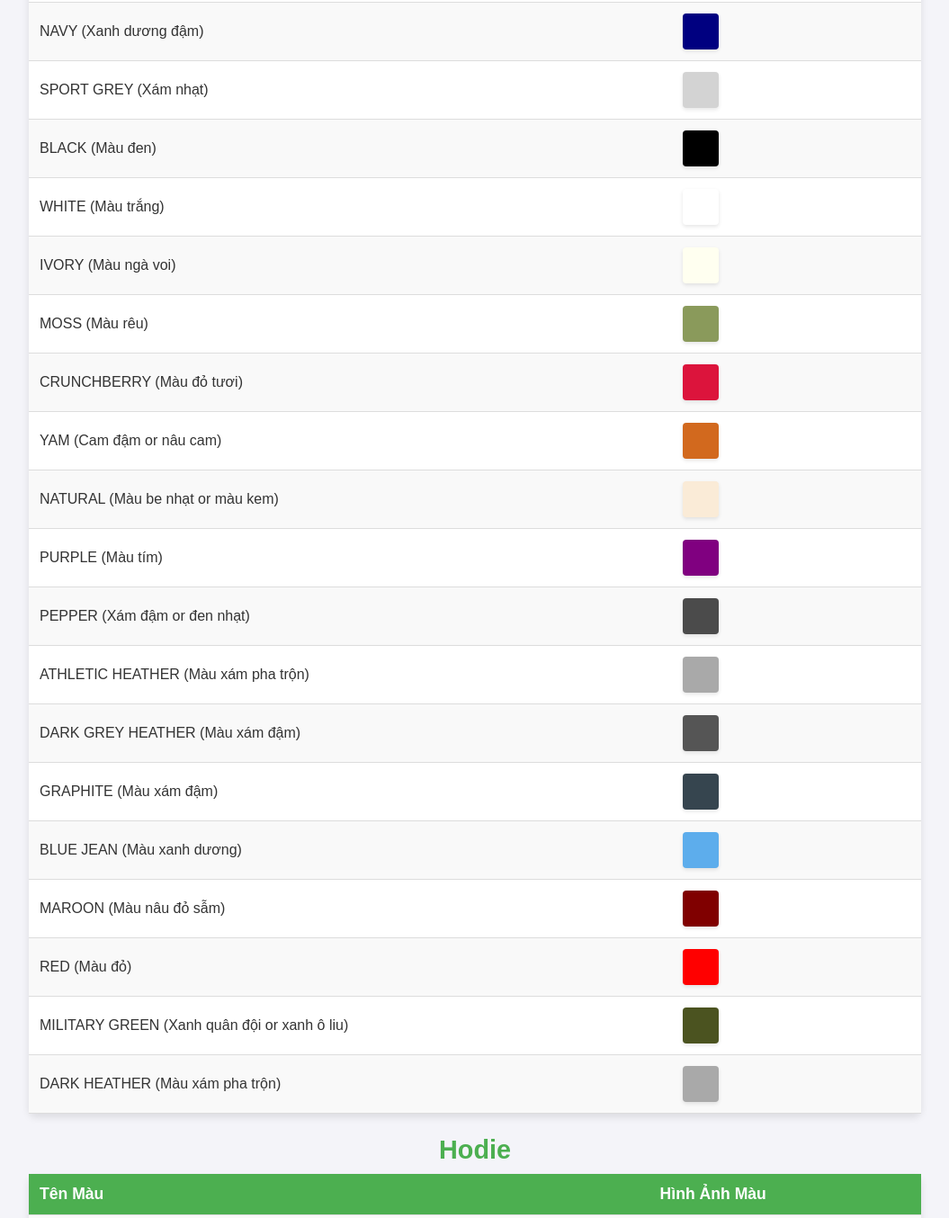
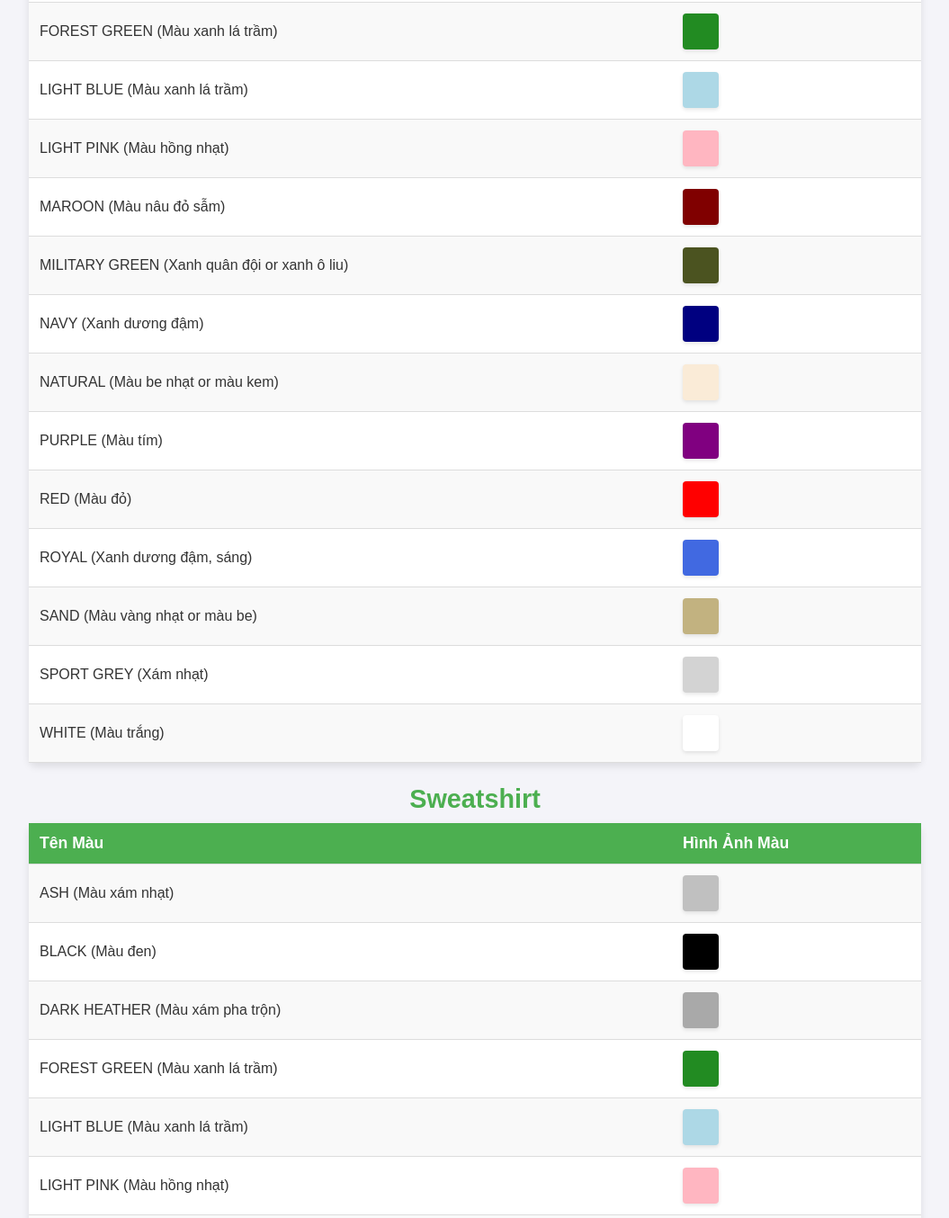
Before and after one commit to Tuannc37/test-new, a plain HTML site: page index.html in a window 1280 px wide. Shown: the part 453-1807 px from the top of the page at 90% size, without its empty margins (112-1167 px from the left). Drawn offline with Linux system fonts and the light colour scheme.

Commit message:
Update index.html

```diff
--- a/index.html
+++ b/index.html
@@ -99,92 +99,132 @@
             <td><div class="color-box" style="background-color: #C0C0C0;"></div></td>
         </tr>
         <tr>
-            <td>GREY (Màu xám nhạt)</td>
-            <td><div class="color-box" style="background-color: #BEBEBE;"></div></td>
+            <td>BLACK (Màu đen)</td>
+            <td><div class="color-box" style="background-color: #000000;"></div></td>
         </tr>
         <tr>
             <td>CHARCOAL (Màu xám đậm)</td>
             <td><div class="color-box" style="background-color: #36454F;"></div></td>
         </tr>
         <tr>
+            <td>DARK HEATHER (Màu xám pha trộn)</td>
+            <td><div class="color-box" style="background-color: #A9A9A9;"></div></td>
+        </tr>
+        <tr>
+            <td>FOREST GREEN (Màu xanh lá trầm)</td>
+            <td><div class="color-box" style="background-color: #228B22;"></div></td>
+        </tr>
+        <tr>
+            <td>LIGHT BLUE (Màu xanh lá trầm)</td>
+            <td><div class="color-box" style="background-color: #ADD8E6;"></div></td>
+        </tr>
+        <tr>
             <td>LIGHT PINK (Màu hồng nhạt)</td>
             <td><div class="color-box" style="background-color: #FFB6C1;"></div></td>
         </tr>
         <tr>
+            <td>MAROON (Màu nâu đỏ sẫm)</td>
+            <td><div class="color-box" style="background-color: #800000;"></div></td>
+        </tr>
+        <tr>
+            <td>MILITARY GREEN (Xanh quân đội or xanh ô liu)</td>
+            <td><div class="color-box" style="background-color: #4B5320;"></div></td>
+        </tr>
+         <tr>
             <td>NAVY (Xanh dương đậm)</td>
             <td><div class="color-box" style="background-color: #000080;"></div></td>
+        </tr>
+        <tr>
+            <td>NATURAL (Màu be nhạt or màu kem)</td>
+            <td><div class="color-box" style="background-color: #FAEBD7;"></div></td>
+        </tr>
+         <tr>
+            <td>PURPLE (Màu tím)</td>
+            <td><div class="color-box" style="background-color: #800080;"></div></td>
+        </tr>
+         <tr>
+            <td>RED (Màu đỏ)</td>
+            <td><div class="color-box" style="background-color: #FF0000;"></div></td>
+        </tr>
+        <tr>
+            <td>ROYAL (Xanh dương đậm, sáng)</td>
+            <td><div class="color-box" style="background-color: #4169E1;"></div></td>
+        </tr>
+        <tr>
+            <td>SAND (Màu vàng nhạt or màu be)</td>
+            <td><div class="color-box" style="background-color: #C2B280;"></div></td>
         </tr>
         <tr>
             <td>SPORT GREY (Xám nhạt)</td>
             <td><div class="color-box" style="background-color: #D3D3D3;"></div></td>
         </tr>
         <tr>
+            <td>WHITE (Màu trắng)</td>
+            <td><div class="color-box" style="background-color: #FFFFFF;"></div></td>
+        </tr>
+    </table>
+
+    <h2>Sweatshirt</h2>
+    <table>
+        <tr>
+            <th>Tên Màu</th>
+            <th>Hình Ảnh Màu</th>
+        </tr>
+        <tr>
+            <td>ASH (Màu xám nhạt)</td>
+            <td><div class="color-box" style="background-color: #C0C0C0;"></div></td>
+        </tr>
+        <tr>
             <td>BLACK (Màu đen)</td>
             <td><div class="color-box" style="background-color: #000000;"></div></td>
         </tr>
         <tr>
-            <td>WHITE (Màu trắng)</td>
-            <td><div class="color-box" style="background-color: #FFFFFF;"></div></td>
-        </tr>
-        <tr>
-            <td>IVORY (Màu ngà voi)</td>
-            <td><div class="color-box" style="background-color: #FFFFF0;"></div></td>
-        </tr>
-        <tr>
-            <td>MOSS (Màu rêu)</td>
-            <td><div class="color-box" style="background-color: #8A9A5B;"></div></td>
-        </tr>
-        <tr>
-            <td>CRUNCHBERRY (Màu đỏ tươi)</td>
-            <td><div class="color-box" style="background-color: #DC143C;"></div></td>
-        </tr>
-        <tr>
-            <td>YAM (Cam đậm or nâu cam)</td>
-            <td><div class="color-box" style="background-color: #D2691E;"></div></td>
-        </tr>
-        <tr>
-            <td>NATURAL (Màu be nhạt or màu kem)</td>
-            <td><div class="color-box" style="background-color: #FAEBD7;"></div></td>
-        </tr>
-        <tr>
-            <td>PURPLE (Màu tím)</td>
-            <td><div class="color-box" style="background-color: #800080;"></div></td>
-        </tr>
-        <tr>
-            <td>PEPPER (Xám đậm or đen nhạt)</td>
-            <td><div class="color-box" style="background-color: #4B4B4B;"></div></td>
-        </tr>
-        <tr>
-            <td>ATHLETIC HEATHER (Màu xám pha trộn)</td>
+            <td>DARK HEATHER (Màu xám pha trộn)</td>
             <td><div class="color-box" style="background-color: #A9A9A9;"></div></td>
         </tr>
         <tr>
-            <td>DARK GREY HEATHER (Màu xám đậm)</td>
-            <td><div class="color-box" style="background-color: #555555;"></div></td>
+            <td>FOREST GREEN (Màu xanh lá trầm)</td>
+            <td><div class="color-box" style="background-color: #228B22;"></div></td>
         </tr>
         <tr>
-            <td>GRAPHITE (Màu xám đậm)</td>
-            <td><div class="color-box" style="background-color: #36454F;"></div></td>
+            <td>LIGHT BLUE (Màu xanh lá trầm)</td>
+            <td><div class="color-box" style="background-color: #ADD8E6;"></div></td>
         </tr>
         <tr>
-            <td>BLUE JEAN (Màu xanh dương)</td>
-            <td><div class="color-box" style="background-color: #5DADEC;"></div></td>
+            <td>LIGHT PINK (Màu hồng nhạt)</td>
+            <td><div class="color-box" style="background-color: #FFB6C1;"></div></td>
         </tr>
         <tr>
             <td>MAROON (Màu nâu đỏ sẫm)</td>
             <td><div class="color-box" style="background-color: #800000;"></div></td>
         </tr>
         <tr>
+            <td>MILITARY GREEN (Xanh quân đội or xanh ô liu)</td>
+            <td><div class="color-box" style="background-color: #4B5320;"></div></td>
+        </tr>
+        <tr>
+            <td>NAVY (Xanh dương đậm)</td>
+            <td><div class="color-box" style="background-color: #000080;"></div></td>
+        </tr>
+         <tr>
             <td>RED (Màu đỏ)</td>
             <td><div class="color-box" style="background-color: #FF0000;"></div></td>
         </tr>
         <tr>
-            <td>MILITARY GREEN (Xanh quân đội or xanh ô liu)</td>
-            <td><div class="color-box" style="background-color: #4B5320;"></div></td>
+            <td>ROYAL (Xanh dương đậm, sáng)</td>
+            <td><div class="color-box" style="background-color: #4169E1;"></div></td>
         </tr>
         <tr>
-            <td>DARK HEATHER (Màu xám pha trộn)</td>
-            <td><div class="color-box" style="background-color: #A9A9A9;"></div></td>
+            <td>SAND (Màu vàng nhạt or màu be)</td>
+            <td><div class="color-box" style="background-color: #C2B280;"></div></td>
+        </tr>
+        <tr>
+            <td>SPORT GREY (Xám nhạt)</td>
+            <td><div class="color-box" style="background-color: #D3D3D3;"></div></td>
+        </tr>
+        <tr>
+            <td>WHITE (Màu trắng)</td>
+            <td><div class="color-box" style="background-color: #FFFFFF;"></div></td>
         </tr>
     </table>
 
@@ -195,30 +235,18 @@
             <th>Hình Ảnh Màu</th>
         </tr>
         <tr>
-            <td>LIGHT PINK (Màu hồng nhạt)</td>
-            <td><div class="color-box" style="background-color: #FFB6C1;"></div></td>
-        </tr>
-        <tr>
-            <td>NAVY (Xanh dương đậm)</td>
-            <td><div class="color-box" style="background-color: #000080;"></div></td>
-        </tr>
-        <tr>
-            <td>SPORT GREY (Xám nhạt)</td>
-            <td><div class="color-box" style="background-color: #D3D3D3;"></div></td>
+            <td>ASH (Màu xám nhạt)</td>
+            <td><div class="color-box" style="background-color: #C0C0C0;"></div></td>
         </tr>
         <tr>
             <td>BLACK (Màu đen)</td>
             <td><div class="color-box" style="background-color: #000000;"></div></td>
         </tr>
         <tr>
-            <td>WHITE (Màu trắng)</td>
-            <td><div class="color-box" style="background-color: #FFFFFF;"></div></td>
-        </tr>
-        <tr>
             <td>CAROLINA BLUE (Màu xanh dương nhạt)</td>
             <td><div class="color-box" style="background-color: #7EC8E3;"></div></td>
         </tr>
-        <tr>
+         <tr>
             <td>CHARCOAL (Màu xám đậm)</td>
             <td><div class="color-box" style="background-color: #36454F;"></div></td>
         </tr>
@@ -231,16 +259,8 @@
             <td><div class="color-box" style="background-color: #228B22;"></div></td>
         </tr>
         <tr>
-            <td>SAND (Màu vàng nhạt or màu be)</td>
-            <td><div class="color-box" style="background-color: #C2B280;"></div></td>
-        </tr>
-    </table>
-
-    <h2>Sweatshirt</h2>
-    <table>
-        <tr>
-            <th>Tên Màu</th>
-            <th>Hình Ảnh Màu</th>
+            <td>LIGHT BLUE (Màu xanh lá trầm)</td>
+            <td><div class="color-box" style="background-color: #ADD8E6;"></div></td>
         </tr>
         <tr>
             <td>LIGHT PINK (Màu hồng nhạt)</td>
@@ -251,41 +271,18 @@
             <td><div class="color-box" style="background-color: #000080;"></div></td>
         </tr>
         <tr>
+            <td>SAND (Màu vàng nhạt or màu be)</td>
+            <td><div class="color-box" style="background-color: #C2B280;"></div></td>
+        </tr>
+        <tr>
             <td>SPORT GREY (Xám nhạt)</td>
             <td><div class="color-box" style="background-color: #D3D3D3;"></div></td>
-        </tr>
-        <tr>
-            <td>BLACK (Màu đen)</td>
-            <td><div class="color-box" style="background-color: #000000;"></div></td>
         </tr>
         <tr>
             <td>WHITE (Màu trắng)</td>
             <td><div class="color-box" style="background-color: #FFFFFF;"></div></td>
         </tr>
-        <tr>
-            <td>MAROON (Màu nâu đỏ sẫm)</td>
-            <td><div class="color-box" style="background-color: #800000;"></div></td>
-        </tr>
-        <tr>
-            <td>ROYAL (Xanh dương đậm, sáng)</td>
-            <td><div class="color-box" style="background-color: #4169E1;"></div></td>
-        </tr>
-        <tr>
-            <td>MILITARY GREEN (Xanh quân đội or xanh ô liu)</td>
-            <td><div class="color-box" style="background-color: #4B5320;"></div></td>
-        </tr>
-        <tr>
-            <td>DARK HEATHER (Màu xám pha trộn)</td>
-            <td><div class="color-box" style="background-color: #A9A9A9;"></div></td>
-        </tr>
-        <tr>
-            <td>FOREST GREEN (Màu xanh lá trầm)</td>
-            <td><div class="color-box" style="background-color: #228B22;"></div></td>
-        </tr>
-        <tr>
-            <td>SAND (Màu vàng nhạt or màu be)</td>
-            <td><div class="color-box" style="background-color: #C2B280;"></div></td>
-        </tr>
     </table>
+
 </body>
 </html>
```
